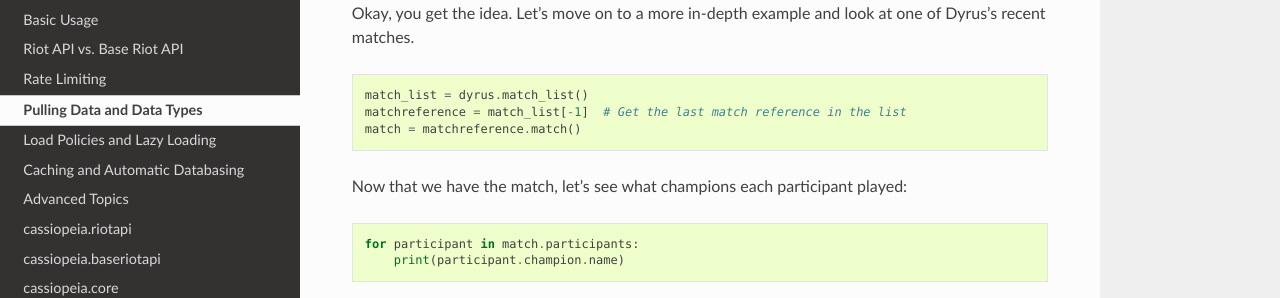
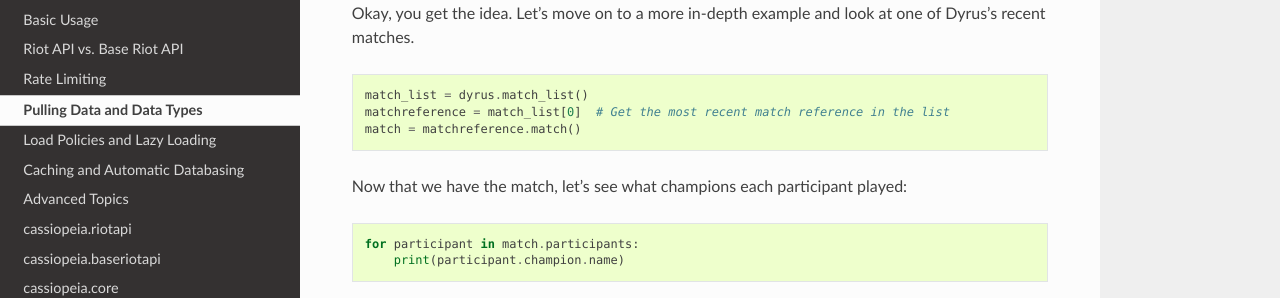
Before and after one commit to meraki-analytics/cassiopeia, a Sphinx documentation site: the page built from doc/data.rst, in a window 1280 px wide and 900 px high, scrolled down 909 px. Shown: the part 155-453 px from the top of the window. Built offline with Sphinx 7.4.7 and the Read the Docs theme 2.0.0, drawn with Linux system fonts in a browser that asks for light colours.

Commit message:
minor example/doc update

```diff
--- a/doc/data.rst
+++ b/doc/data.rst
@@ -50,7 +50,7 @@ Okay, you get the idea. Let's move on to a more in-depth example and look at one
 .. code-block:: python
 
     match_list = dyrus.match_list()
-    matchreference = match_list[-1]  # Get the last match reference in the list
+    matchreference = match_list[0]  # Get the most recent match reference in the list
     match = matchreference.match()
 
 Now that we have the match, let's see what champions each participant played:
```
